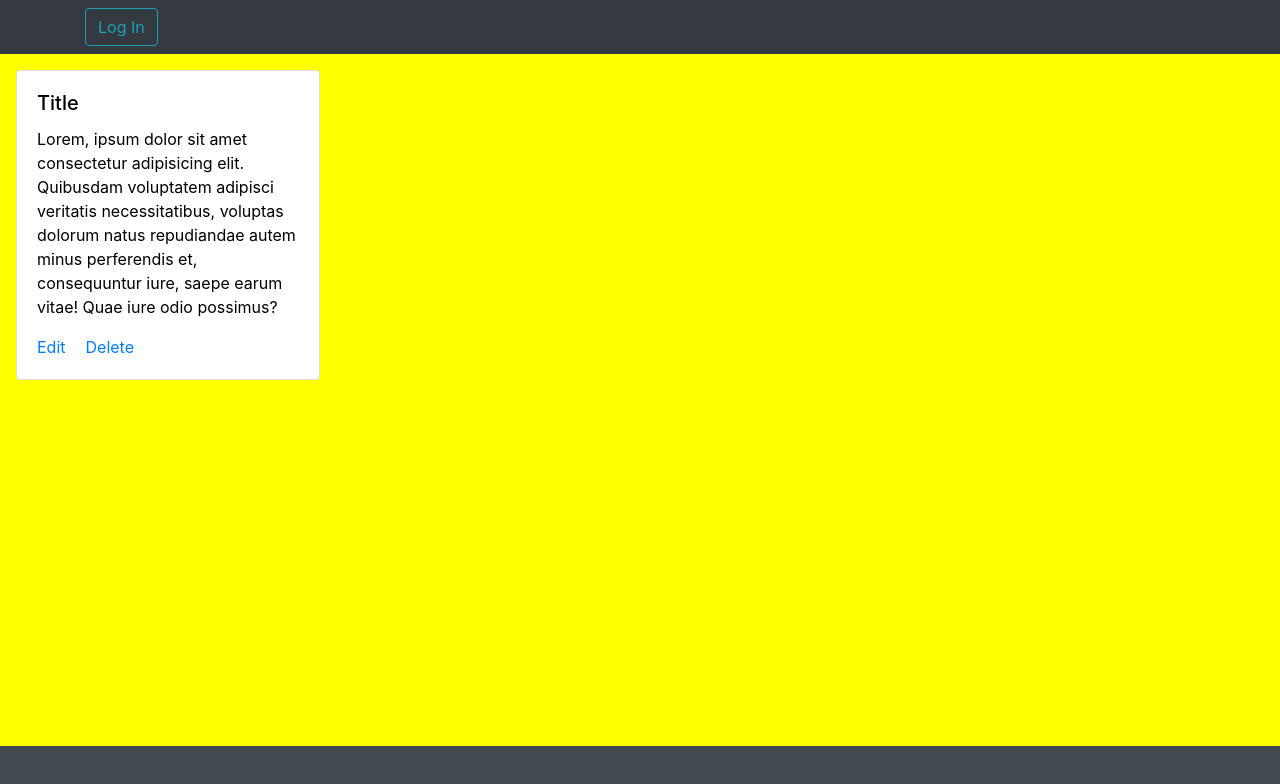
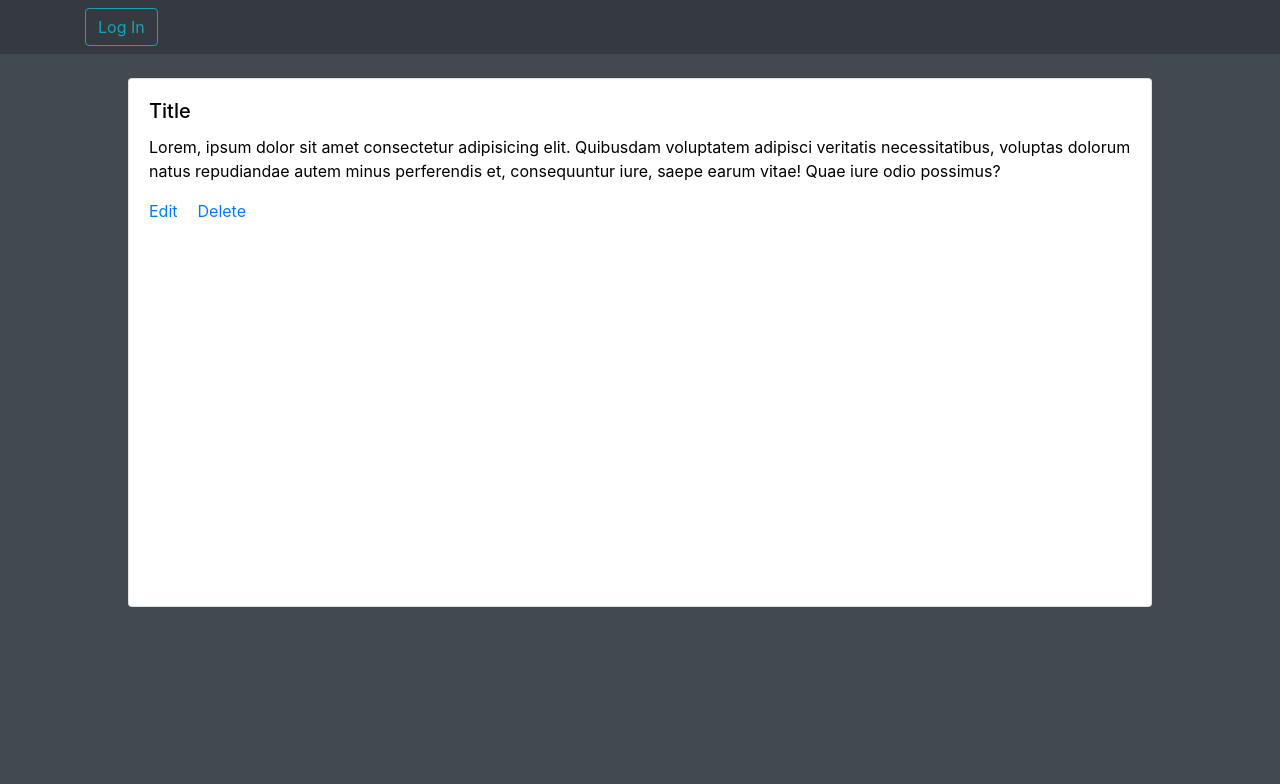
Before and after one commit to Voters25/Crads_client, a React (Create React App) app: page /card in a window 1280 px wide. Shown: the top 784 px of the page. Built offline with nearby package versions, Linux system fonts and the light colour scheme.

Commit message:
CardEdit v 0.1

```diff
--- a/src/Components/Card/CardEdit.jsx
+++ b/src/Components/Card/CardEdit.jsx
@@ -5,27 +5,21 @@ import { Row, Col, Card } from 'react-bootstrap';
 export default class CardEdit extends React.Component {
     render() {
         return (
-            <Row style={{ background: 'yellow', height: '86.5vh', overflow: 'auto', color: 'white' }}>
-                <Col>
-                    <Row>
+            <Row className="justify-content-center" style={{height: '94.5vh'}}>
 
-
-                    <Card className="mt-3 mr-3 ml-3" style={{ width: '19rem', color: 'black' }}>
+                    <Card className="mt-4 " style={{ width: '80%', height: '70%', color: 'black' }}>
                         <Card.Body>
                             <Card.Title>
                                 Title
-                                    </Card.Title>
+                            </Card.Title>
                             <Card.Text>
                                 Lorem, ipsum dolor sit amet consectetur adipisicing elit. Quibusdam voluptatem adipisci veritatis necessitatibus, voluptas dolorum natus repudiandae autem minus perferendis et, consequuntur iure, saepe earum vitae! Quae iure odio possimus?
-                                    </Card.Text>
+                            </Card.Text>
                             <Card.Link href='#'>Edit</Card.Link>
                             <Card.Link href='#'>Delete</Card.Link>
                         </Card.Body>
                     </Card>
 
-
-                    </Row>
-                </Col>
             </Row>
         )
     }
--- a/src/Components/CardsList/CardElement/CardElement.jsx
+++ b/src/Components/CardsList/CardElement/CardElement.jsx
@@ -18,7 +18,7 @@ export default class CardElement extends React.Component {
                 <Card.Body>
                     <Card.Title>
                         Title
-                                    </Card.Title>
+                    </Card.Title>
                     <Card.Text>
                         Lorem, ipsum dolor sit amet consectetur adipisicing elit. Quibusdam voluptatem adipisci veritatis necessitatibus, voluptas dolorum natus repudiandae autem minus perferendis et, consequuntur iure, saepe earum vitae! Quae iure odio possimus?
                                     </Card.Text>
--- a/src/Components/CardsList/CardList.jsx
+++ b/src/Components/CardsList/CardList.jsx
@@ -22,7 +22,7 @@ export default class CardList extends React.Component {
                     </Row>
                     <Row>
                         <Col md={12} style={{ background: 'rgb(65, 74, 78)', height: '86.5vh', overflow: 'auto', color: 'white' }}>
-                            Карточки ___ новая карточка центрируется, даже если она дна. Нехорошо!!!
+                        Карточки ___ новая карточка центрируется, даже если она дна. Нехорошо!!!
                             <Row className="justify-content-around ">
 
 
```
